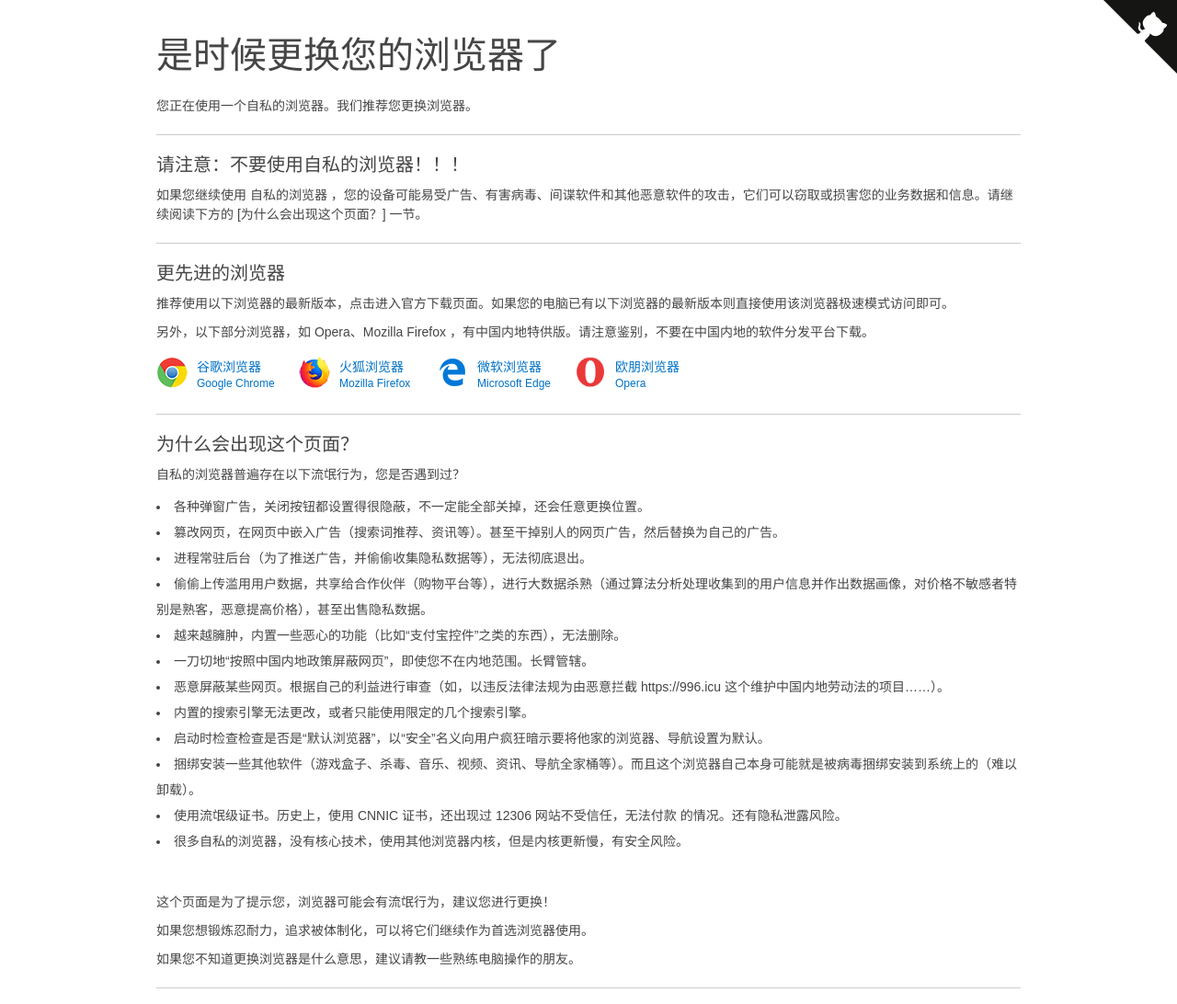
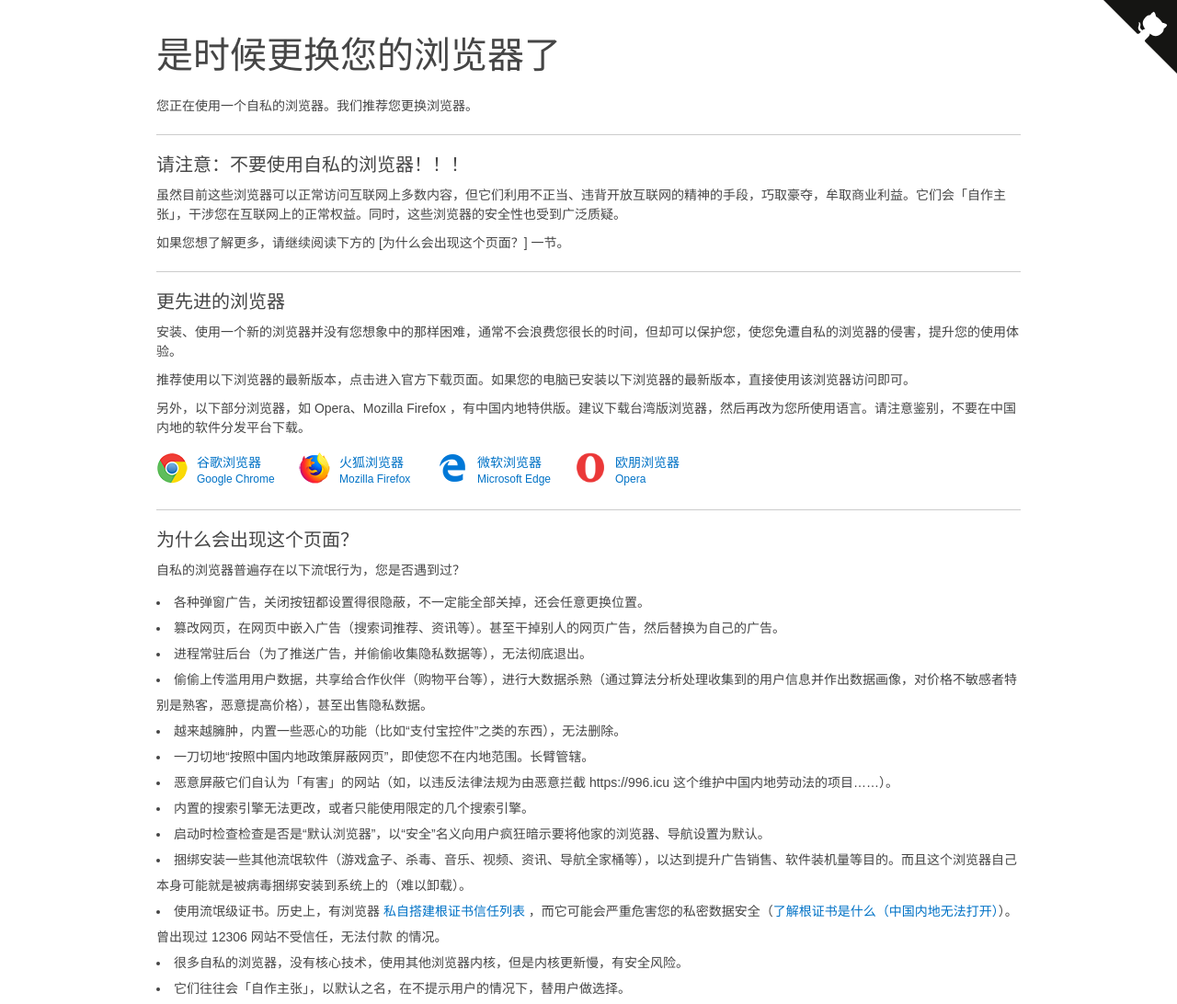
Before and after one commit to cjh0613/anti-selfish-browser, a plain HTML site: page html/zh-Hans/please-do-not-use-selfish-browsers.html in a window 1280 px wide. Shown: the top 1092 px of the page at 92% size. Drawn offline with Linux system fonts and the light colour scheme.

Commit message:
update text on selfish browser warning
优化了简体中文 please-do-not-use-selfish-browsers.html 文档。

Co-authored-by: Astrian <github@astrianzheng.cn>

```diff
--- a/html/zh-Hans/please-do-not-use-selfish-browsers.html
+++ b/html/zh-Hans/please-do-not-use-selfish-browsers.html
@@ -18,12 +18,16 @@
 <p>您正在使用一个自私的浏览器。我们推荐您更换浏览器。</p>
 <div class=hr></div>
 <h2>请注意：不要使用自私的浏览器！！！</h2>
-<p>如果您继续使用 自私的浏览器 ，您的设备可能易受广告、有害病毒、间谍软件和其他恶意软件的攻击，它们可以窃取或损害您的业务数据和信息。请继续阅读下方的 [为什么会出现这个页面？] 一节。</p>
+<p>虽然目前这些浏览器可以正常访问互联网上多数内容，但它们利用不正当、违背开放互联网的精神的手段，巧取豪夺，牟取商业利益。它们会「自作主张」，干涉您在互联网上的正常权益。同时，这些浏览器的安全性也受到广泛质疑。</p>
+
+<p></p>
+<p>如果您想了解更多，请继续阅读下方的 [为什么会出现这个页面？] 一节。</p>
 
 <div class=hr></div>
 <h2>更先进的浏览器</h2>
-<p class=targetline>推荐使用以下浏览器的最新版本，点击进入官方下载页面。如果您的电脑已有以下浏览器的最新版本则直接使用该浏览器极速模式访问<b id=referrer></b>即可。</p>
-<p>另外，以下部分浏览器，如 Opera、Mozilla Firefox ，有中国内地特供版。请注意鉴别，不要在中国内地的软件分发平台下载。</p>
+<p>安装、使用一个新的浏览器并没有您想象中的那样困难，通常不会浪费您很长的时间，但却可以保护您，使您免遭自私的浏览器的侵害，提升您的使用体验。</p>
+<p class=targetline>推荐使用以下浏览器的最新版本，点击进入官方下载页面。如果您的电脑已安装以下浏览器的最新版本，直接使用该浏览器访问即可。</p>
+<p>另外，以下部分浏览器，如 Opera、Mozilla Firefox ，有中国内地特供版。建议下载台湾版浏览器，然后再改为您所使用语言。请注意鉴别，不要在中国内地的软件分发平台下载。</p>
 
 <ul id=browser-list class=browser-list>
  <li class="browser chrome">
@@ -50,12 +54,13 @@
 <li>偷偷上传滥用用户数据，共享给合作伙伴（购物平台等），进行大数据杀熟（通过算法分析处理收集到的用户信息并作出数据画像，对价格不敏感者特别是熟客，恶意提高价格），甚至出售隐私数据。</li>
 <li>越来越臃肿，内置一些恶心的功能（比如“支付宝控件”之类的东西），无法删除。</li>
 <li>一刀切地“按照中国内地政策屏蔽网页”，即使您不在内地范围。长臂管辖。</li>
-<li>恶意屏蔽某些网页。根据自己的利益进行审查（如，以违反法律法规为由恶意拦截 https://996.icu 这个维护中国内地劳动法的项目……）。</li>
+<li>恶意屏蔽它们自认为「有害」的网站（如，以违反法律法规为由恶意拦截 https://996.icu 这个维护中国内地劳动法的项目……）。</li>
 <li>内置的搜索引擎无法更改，或者只能使用限定的几个搜索引擎。</li>
 <li>启动时检查检查是否是“默认浏览器”，以“安全”名义向用户疯狂暗示要将他家的浏览器、导航设置为默认。</li>
-<li>捆绑安装一些其他软件（游戏盒子、杀毒、音乐、视频、资讯、导航全家桶等）。而且这个浏览器自己本身可能就是被病毒捆绑安装到系统上的（难以卸载）。</li>
-<li>使用流氓级证书。历史上，使用 CNNIC 证书，还出现过 12306 网站不受信任，无法付款 的情况。还有隐私泄露风险。</li>
+<li>捆绑安装一些其他流氓软件（游戏盒子、杀毒、音乐、视频、资讯、导航全家桶等），以达到提升广告销售、软件装机量等目的。而且这个浏览器自己本身可能就是被病毒捆绑安装到系统上的（难以卸载）。</li>
+<li>使用流氓级证书。历史上，有浏览器 <a href='https://www.ssldun.com/html/notice/show-136.html'>私自搭建根证书信任列表</a> ，而它可能会严重危害您的私密数据安全（<a href='https://zh.wikipedia.org/wiki/%E6%A0%B9%E8%AF%81%E4%B9%A6'>了解根证书是什么（中国内地无法打开）</a>）。曾出现过 12306 网站不受信任，无法付款 的情况。</li>
 <li>很多自私的浏览器，没有核心技术，使用其他浏览器内核，但是内核更新慢，有安全风险。</li>
+<li>它们往往会「自作主张」，以默认之名，在不提示用户的情况下，替用户做选择。</li>
 </ul>
 <br><br>
 <p>这个页面是为了提示您，浏览器可能会有流氓行为，建议您进行更换！</p>
@@ -67,7 +72,7 @@
 <p>不在沉默中爆发，就会在沉默中灭亡。希望大家带动周围的朋友一起抵制自私的浏览器。星星之火，可以燎原。</p>
 <p>为了兼容各种自私的浏览器，网页设计人员也需要做大量的代码工作。所以，请和我们一起抵制自私的浏览器！</p>
 <div class=hr></div>
-您是网站技术人员吗？请加入淘汰 自私的浏览器 的行动。<a href='https://github.com/cjh0613/anti-selfish-browser' target="_blank" rel="noopener noreferrer">详情</a>
+如果您是前端开发人员或网站所有者，且相信开放互联网值得被捍卫，欢迎您加入淘汰 自私的浏览器 的行动。<a href='https://github.com/cjh0613/anti-selfish-browser' target="_blank" rel="noopener noreferrer">详情</a>
 </div>
 
 
```
